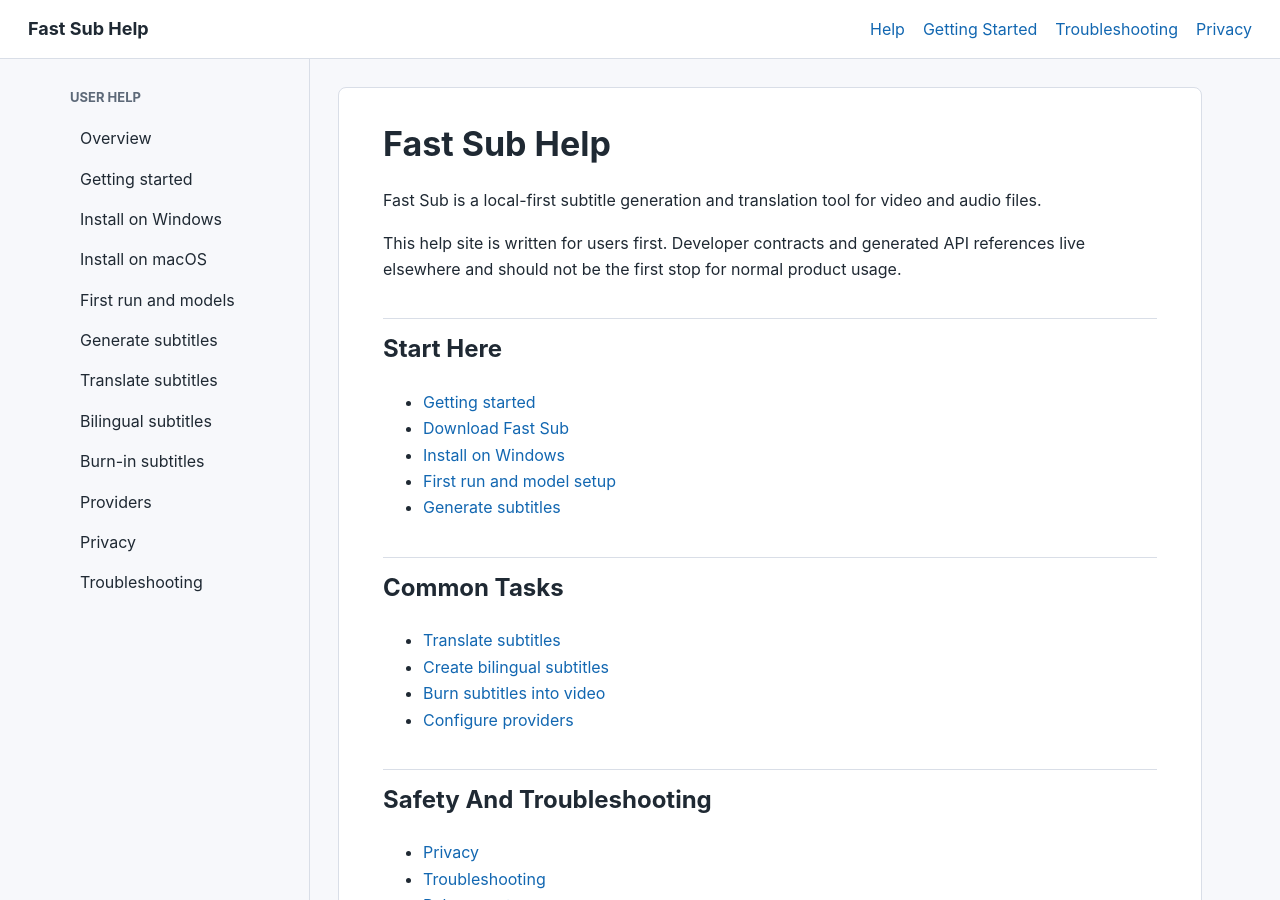
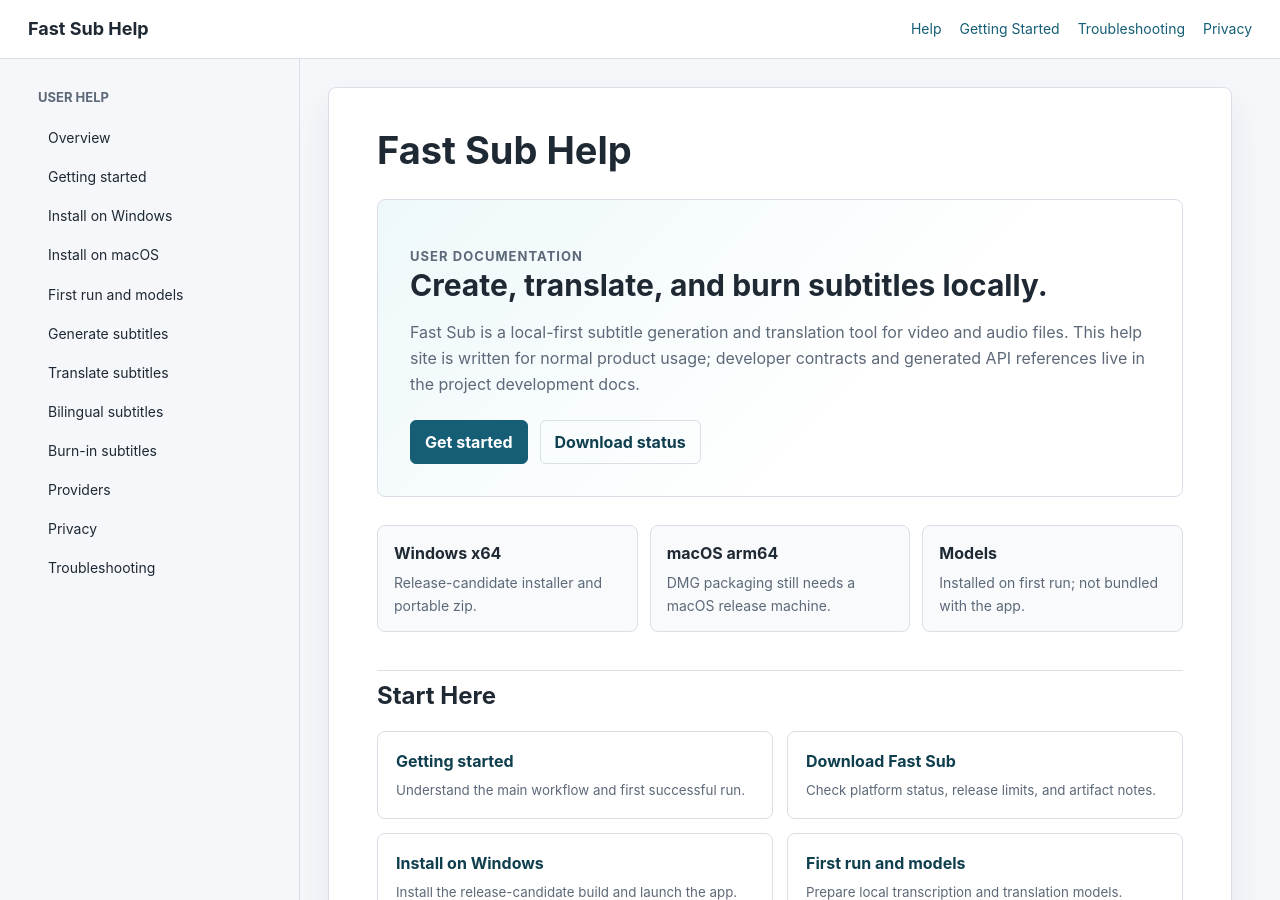
Before and after one commit to ryviuszero/Fast-Sub, a Jekyll site: the page built from help-docs/index.md, in a window 1280 px wide and 900 px high. Built offline with Jekyll 4.4.1, drawn with Linux system fonts in a browser that asks for light colours; some of the changed text lies outside the part shown.

Commit message:
Fix post-launch CI and public docs

```diff
--- a/help-docs/_config.yml
+++ b/help-docs/_config.yml
@@ -1,7 +1,7 @@
 title: Fast Sub Help
 description: Local-first subtitle generation and translation help.
-baseurl: ""
-url: ""
+baseurl: "/Fast-Sub"
+url: "https://ryviuszero.github.io"
 markdown: kramdown
 theme: null
 defaults:
--- a/help-docs/assets/styles.css
+++ b/help-docs/assets/styles.css
@@ -1,12 +1,14 @@
 :root {
-  --bg: #f7f8fb;
+  --bg: #f5f7fb;
   --panel: #ffffff;
   --text: #1f2933;
   --muted: #5d6978;
   --line: #d9dee7;
-  --accent: #1267b1;
-  --accent-soft: #e8f2fb;
+  --accent: #155e75;
+  --accent-strong: #0f3f4f;
+  --accent-soft: #e5f3f6;
   --code: #f1f4f8;
+  --shadow: 0 16px 36px rgba(31, 41, 51, 0.08);
 }
 
 * {
@@ -46,23 +48,25 @@ a:hover {
   color: var(--text);
   font-weight: 700;
   font-size: 18px;
+  letter-spacing: 0;
 }
 
 .top-nav {
   display: flex;
   gap: 18px;
   flex-wrap: wrap;
+  font-size: 14px;
 }
 
 .page {
   display: grid;
-  grid-template-columns: 260px minmax(0, 1fr);
-  max-width: 1180px;
+  grid-template-columns: 280px minmax(0, 1fr);
+  max-width: 1240px;
   margin: 0 auto;
 }
 
 .sidebar {
-  padding: 28px 20px;
+  padding: 28px 18px;
   border-right: 1px solid var(--line);
   min-height: calc(100vh - 56px);
 }
@@ -77,9 +81,10 @@ a:hover {
 
 .sidebar a {
   display: block;
-  padding: 7px 10px;
+  padding: 8px 10px;
   border-radius: 6px;
   color: var(--text);
+  font-size: 14px;
 }
 
 .sidebar a:hover {
@@ -90,22 +95,24 @@ a:hover {
 .content {
   background: var(--panel);
   margin: 28px;
-  padding: 36px 44px;
+  padding: 40px 48px;
   border: 1px solid var(--line);
   border-radius: 8px;
+  box-shadow: var(--shadow);
   min-width: 0;
 }
 
 h1 {
   margin-top: 0;
   line-height: 1.2;
-  font-size: 34px;
+  font-size: 38px;
 }
 
 h2 {
-  margin-top: 36px;
+  margin-top: 38px;
   padding-top: 10px;
   border-top: 1px solid var(--line);
+  line-height: 1.25;
 }
 
 h3 {
@@ -114,6 +121,127 @@ h3 {
 
 p, li {
   color: var(--text);
+}
+
+.doc-hero {
+  background: linear-gradient(135deg, #eef8fa 0%, #ffffff 62%);
+  border: 1px solid var(--line);
+  border-radius: 8px;
+  padding: 32px;
+  margin: 0 0 28px;
+}
+
+.doc-hero h2 {
+  border: 0;
+  margin: 0;
+  padding: 0;
+  font-size: 30px;
+}
+
+.doc-hero p {
+  max-width: 760px;
+  margin: 14px 0 0;
+  color: var(--muted);
+}
+
+.eyebrow {
+  color: var(--accent);
+  font-size: 13px;
+  font-weight: 700;
+  letter-spacing: 0.08em;
+  margin: 0 0 10px;
+  text-transform: uppercase;
+}
+
+.hero-actions {
+  display: flex;
+  flex-wrap: wrap;
+  gap: 12px;
+  margin-top: 22px;
+}
+
+.button {
+  align-items: center;
+  border: 1px solid var(--line);
+  border-radius: 6px;
+  color: var(--accent-strong);
+  display: inline-flex;
+  font-weight: 700;
+  min-height: 40px;
+  padding: 8px 14px;
+}
+
+.button.primary {
+  background: var(--accent);
+  border-color: var(--accent);
+  color: #ffffff;
+}
+
+.button:hover {
+  text-decoration: none;
+  border-color: var(--accent);
+}
+
+.status-strip {
+  display: grid;
+  grid-template-columns: repeat(3, minmax(0, 1fr));
+  gap: 12px;
+  margin: 0 0 34px;
+}
+
+.status-strip div {
+  background: #f8fafc;
+  border: 1px solid var(--line);
+  border-radius: 8px;
+  padding: 14px 16px;
+}
+
+.status-strip strong,
+.status-strip span {
+  display: block;
+}
+
+.status-strip span {
+  color: var(--muted);
+  font-size: 14px;
+  margin-top: 4px;
+}
+
+.link-grid {
+  display: grid;
+  grid-template-columns: repeat(2, minmax(0, 1fr));
+  gap: 14px;
+  margin: 18px 0 30px;
+}
+
+.link-grid.compact {
+  grid-template-columns: repeat(2, minmax(0, 1fr));
+}
+
+.doc-card {
+  border: 1px solid var(--line);
+  border-radius: 8px;
+  display: block;
+  padding: 16px 18px;
+  background: #ffffff;
+}
+
+.doc-card:hover {
+  border-color: var(--accent);
+  box-shadow: 0 10px 22px rgba(21, 94, 117, 0.1);
+  text-decoration: none;
+}
+
+.doc-card span {
+  color: var(--accent-strong);
+  display: block;
+  font-weight: 700;
+}
+
+.doc-card small {
+  color: var(--muted);
+  display: block;
+  margin-top: 6px;
 }
 
 blockquote {
@@ -184,4 +312,14 @@ th {
     margin: 16px;
     padding: 24px 20px;
   }
+
+  .doc-hero {
+    padding: 24px 20px;
+  }
+
+  .status-strip,
+  .link-grid,
+  .link-grid.compact {
+    grid-template-columns: 1fr;
+  }
 }
--- a/help-docs/index.md
+++ b/help-docs/index.md
@@ -5,31 +5,94 @@ description: User help and release notes for Fast Sub.
 
 # Fast Sub Help
 
-Fast Sub is a local-first subtitle generation and translation tool for video and audio files.
+<section class="doc-hero">
+  <p class="eyebrow">User documentation</p>
+  <h2>Create, translate, and burn subtitles locally.</h2>
+  <p>
+    Fast Sub is a local-first subtitle generation and translation tool for video
+    and audio files. This help site is written for normal product usage; developer
+    contracts and generated API references live in the project development docs.
+  </p>
+  <div class="hero-actions">
+    <a class="button primary" href="help/getting-started.html">Get started</a>
+    <a class="button" href="help/download.html">Download status</a>
+  </div>
+</section>
 
-This help site is written for users first. Developer contracts and generated API references live elsewhere and should not be the first stop for normal product usage.
+<section class="status-strip" aria-label="Release status">
+  <div>
+    <strong>Windows x64</strong>
+    <span>Release-candidate installer and portable zip.</span>
+  </div>
+  <div>
+    <strong>macOS arm64</strong>
+    <span>DMG packaging still needs a macOS release machine.</span>
+  </div>
+  <div>
+    <strong>Models</strong>
+    <span>Installed on first run; not bundled with the app.</span>
+  </div>
+</section>
 
 ## Start Here
 
-- [Getting started](help/getting-started.html)
-- [Download Fast Sub](help/download.html)
-- [Install on Windows](help/install-windows.html)
-- [First run and model setup](help/first-run-models.html)
-- [Generate subtitles](help/generate-subtitles.html)
+<div class="link-grid">
+  <a class="doc-card" href="help/getting-started.html">
+    <span>Getting started</span>
+    <small>Understand the main workflow and first successful run.</small>
+  </a>
+  <a class="doc-card" href="help/download.html">
+    <span>Download Fast Sub</span>
+    <small>Check platform status, release limits, and artifact notes.</small>
+  </a>
+  <a class="doc-card" href="help/install-windows.html">
+    <span>Install on Windows</span>
+    <small>Install the release-candidate build and launch the app.</small>
+  </a>
+  <a class="doc-card" href="help/first-run-models.html">
+    <span>First run and models</span>
+    <small>Prepare local transcription and translation models.</small>
+  </a>
+  <a class="doc-card" href="help/generate-subtitles.html">
+    <span>Generate subtitles</span>
+    <small>Create original-language subtitles from media files.</small>
+  </a>
+</div>
 
 ## Common Tasks
 
-- [Translate subtitles](help/translate-subtitles.html)
-- [Create bilingual subtitles](help/bilingual-subtitles.html)
-- [Burn subtitles into video](help/burn-in-subtitles.html)
-- [Configure providers](help/providers.html)
+<div class="link-grid compact">
+  <a class="doc-card" href="help/translate-subtitles.html">
+    <span>Translate subtitles</span>
+    <small>Translate SRT files or text with explicit provider selection.</small>
+  </a>
+  <a class="doc-card" href="help/bilingual-subtitles.html">
+    <span>Create bilingual subtitles</span>
+    <small>Combine source and translated captions.</small>
+  </a>
+  <a class="doc-card" href="help/burn-in-subtitles.html">
+    <span>Burn subtitles into video</span>
+    <small>Render subtitles into a media file.</small>
+  </a>
+  <a class="doc-card" href="help/providers.html">
+    <span>Configure providers</span>
+    <small>Review local, web, and API provider behavior.</small>
+  </a>
+</div>
 
 ## Safety And Troubleshooting
 
-- [Privacy](help/privacy.html)
-- [Troubleshooting](help/troubleshooting.html)
-- [Release notes](help/release-notes.html)
-
-## Current Release Status
-
-Windows x64 is the current validated release-candidate platform. macOS arm64 packaging is planned and must be completed on a macOS release machine.
+<div class="link-grid compact">
+  <a class="doc-card" href="help/privacy.html">
+    <span>Privacy</span>
+    <small>Understand when media or text stays local and when it leaves the machine.</small>
+  </a>
+  <a class="doc-card" href="help/troubleshooting.html">
+    <span>Troubleshooting</span>
+    <small>Fix common installation, model, and processing problems.</small>
+  </a>
+  <a class="doc-card" href="help/release-notes.html">
+    <span>Release notes</span>
+    <small>Read current release status and known limitations.</small>
+  </a>
+</div>
```
Also changed, not shown: .github/workflows/ci.yml, .github/workflows/docs-pages.yml, README.md, desktop-tests/README.md, 1 other file.
